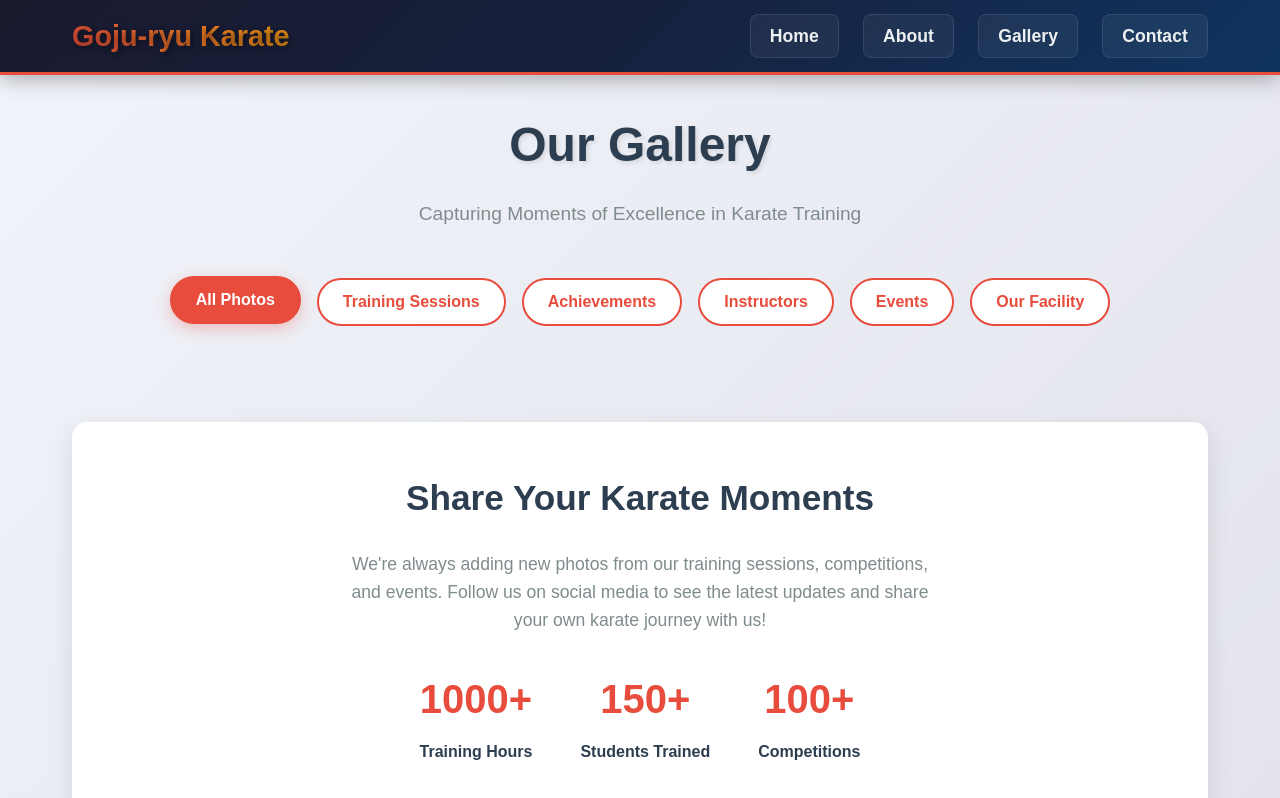
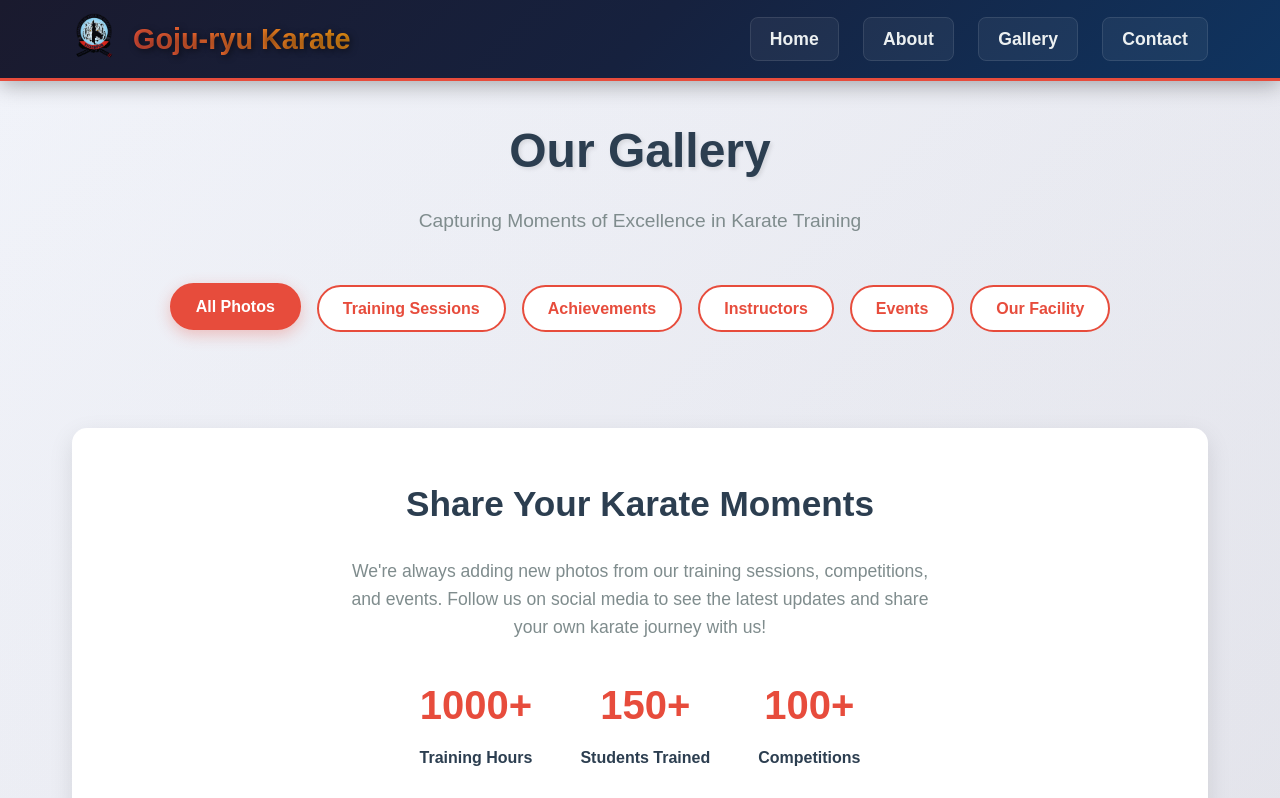
Before and after one commit to vksachin86/Karate-Class-, a React (Create React App) app: page /gallery in a window 1280 px wide. Shown: the top 798 px of the page. Built offline with nearby package versions, Linux system fonts and the light colour scheme.

Commit message:
logo added

```diff
--- a/public/index.html
+++ b/public/index.html
@@ -8,7 +8,7 @@
       name="description"
       content="Bharatiya Jai Bheem Dal Karate Class - Traditional Japanese Karate Training in Vijayapur. Join our karate classes for kids and adults."
     />
-    <link rel="icon" href="./karate-logo.jpeg" type="image/png" />
+    <link rel="icon" href="./karatelogo.png" type="image/png" />
 
     <link rel="apple-touch-icon" href="./karate-logo.jpeg" />
     <link rel="manifest" href="manifest.json" />
--- a/src/pages/Navbar.js
+++ b/src/pages/Navbar.js
@@ -17,6 +17,14 @@ const Navbar = () => {
     <nav className="navbar">
       <div className="nav-container">
         <div className="nav-logo">
+          <Link to="/"><img
+            src="./karatelogo.png"
+            alt="Karate Logo"
+            className="logo-image"
+            width="45px"
+            height="45px"
+          />
+          </Link>
           <Link to="/" className="logo-link">
             <span className="logo-text">Goju-ryu Karate</span>
           </Link>
```
Also changed, not shown: public/karatelogo.png (added).
